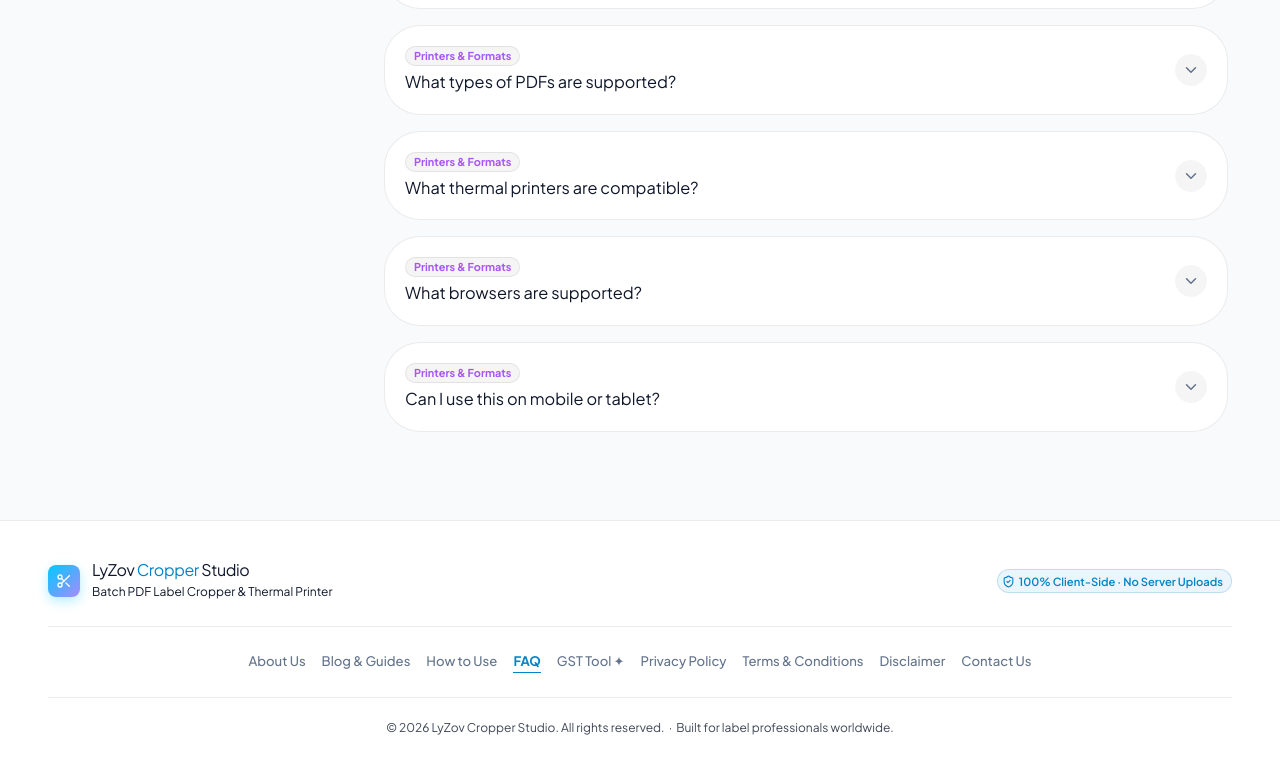
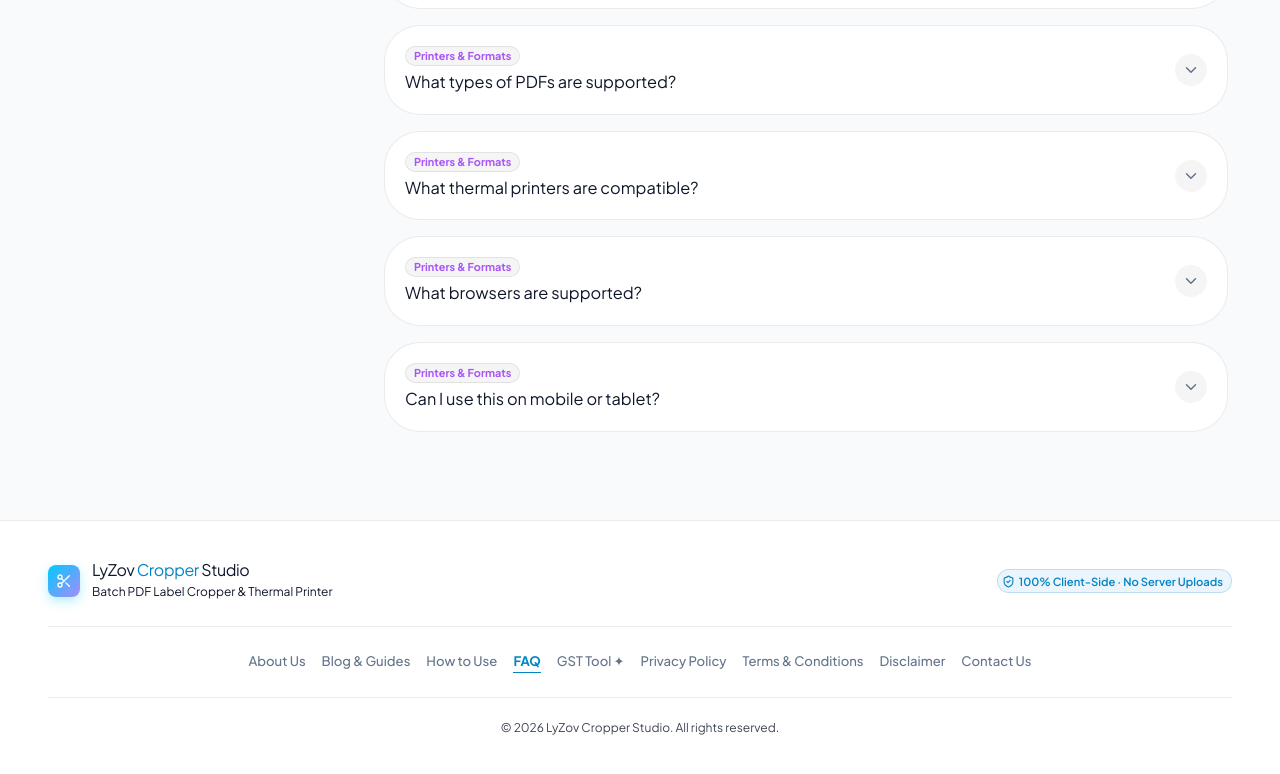
Before and after one commit to lyzoindiaa/LyZov-Label_Cropper, a React (Vite) app: page /faq in a window 1280 px wide. Shown: the part 1295-2069 px from the top of the page. Built offline with nearby package versions, Linux system fonts and the light colour scheme; no server answers.

Commit message:
chore(footer): remove redundant tagline from copyright section

```diff
--- a/src/components/Footer.jsx
+++ b/src/components/Footer.jsx
@@ -139,7 +139,7 @@ export default function Footer() {
         color="text.secondary"
         sx={{ display: 'block', textAlign: 'center', opacity: 0.8 }}
       >
-        © {new Date().getFullYear()} LyZov Cropper Studio. All rights reserved. &nbsp;·&nbsp; Built for label professionals worldwide.
+        © {new Date().getFullYear()} LyZov Cropper Studio. All rights reserved.
       </Typography>
     </Box>
   );
```
